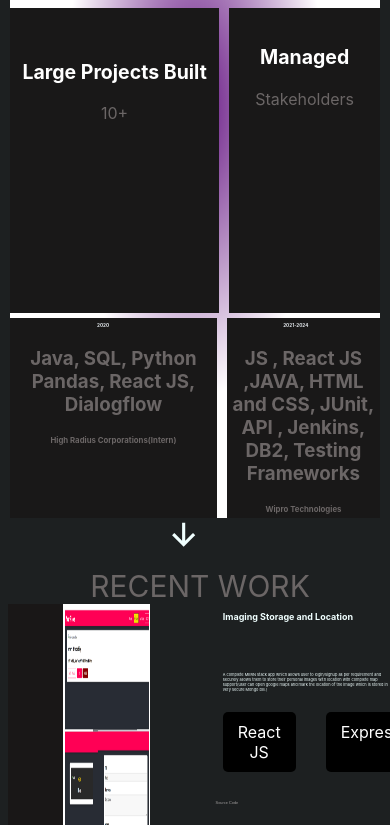
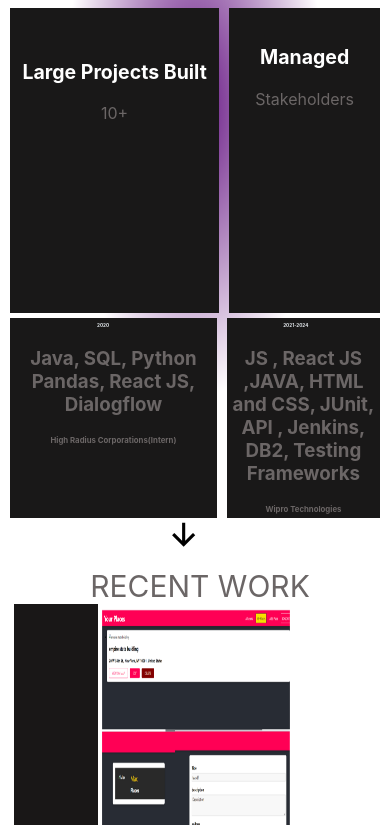
Before and after one commit to PranavJSX/React_folio, a React (Create React App) app: page / in a window 390 px wide. Shown: the part 1175-2000 px from the top of the page. Built offline with nearby package versions, Linux system fonts and the light colour scheme; a web font is replaced by a local one.

Commit message:
improving the responsive css

```diff
--- a/src/Custom Components/Material/Shared/Card_prints.css
+++ b/src/Custom Components/Material/Shared/Card_prints.css
@@ -59,7 +59,7 @@
 }
 
 .tech_stack_print>p {
-    background-color: rgb(0, 0, 0);
+    background-color: rgb(181, 106, 208);
     padding: 2px 2px;
     border-radius: 5px;
     color: rgb(255, 255, 255);
@@ -88,12 +88,12 @@
 .project_description_block>a>button:hover{
     transform: translateX(20px);
     transition: all 600ms;
-    color: azure;
+    color: rgb(143, 48, 198);
 }
 
 
 .project_image_div>img{
-    width: 100% ;
+    width: 20vw ;
     height: 40vh;
     display: block;
 }
@@ -102,3 +102,44 @@
 .source_code_button{
     font-size: 1vw;
 }
+
+
+@media screen and (max-width:580px) {
+    .project_description_block>h2{
+        font-size: 3vw;
+    }
+
+    .project_description_block>p{
+        font-size: 2vw;
+    }
+    .source_code_button{
+        font-size: 2vw;
+        overflow: visible;
+        transform: translateX(20%);
+    }
+
+    .tech_stack_print>p{
+        font-size: 2vw;
+        padding: 2%;
+    }
+    .tech_stack_print{
+        gap: 5px;
+    }
+    .main_card_div{
+        width: 100%;
+        min-height: 400px;
+        overflow: hidden;
+        display: flex;
+        flex-direction: column;
+        justify-content: space-between;
+    }
+
+    .main_card_div>div{
+        width: 100%;
+    }
+    .project_image_div>img{
+        width: 100%;
+    }
+
+
+}
--- a/src/Custom Components/Material/Shared/Main.css
+++ b/src/Custom Components/Material/Shared/Main.css
@@ -1,9 +1,9 @@
 body{
-    background-color: rgb(29, 32, 33);
+    /* background-color: rgb(29, 32, 33); */
     /* background-image: var(--back_gradient); */
     /* background-image: url('../../../Images/stars-1654074_1920.jpg'); */
     background-size: cover;
-    color: azure;
+    color: rgb(0, 0, 0);
     /* background-image: linear-gradient(rgb(131, 255, 255),black); */
     height: 780px;
 
@@ -24,10 +24,6 @@ body{
     );
 }
 
-
-div:nth-child(2){
-    /* height: 200px; */
-}
 
 #myprojects_div{
     margin-top: 50px;
--- a/src/Custom Components/Material/Shared/Scroll_to_button.css
+++ b/src/Custom Components/Material/Shared/Scroll_to_button.css
@@ -4,7 +4,7 @@
     background-color: inherit;
     border: none;
     scale: 2.5;
-    color: inherit;
+    color: black;
 }
 
 .down_arrow:hover{
```
